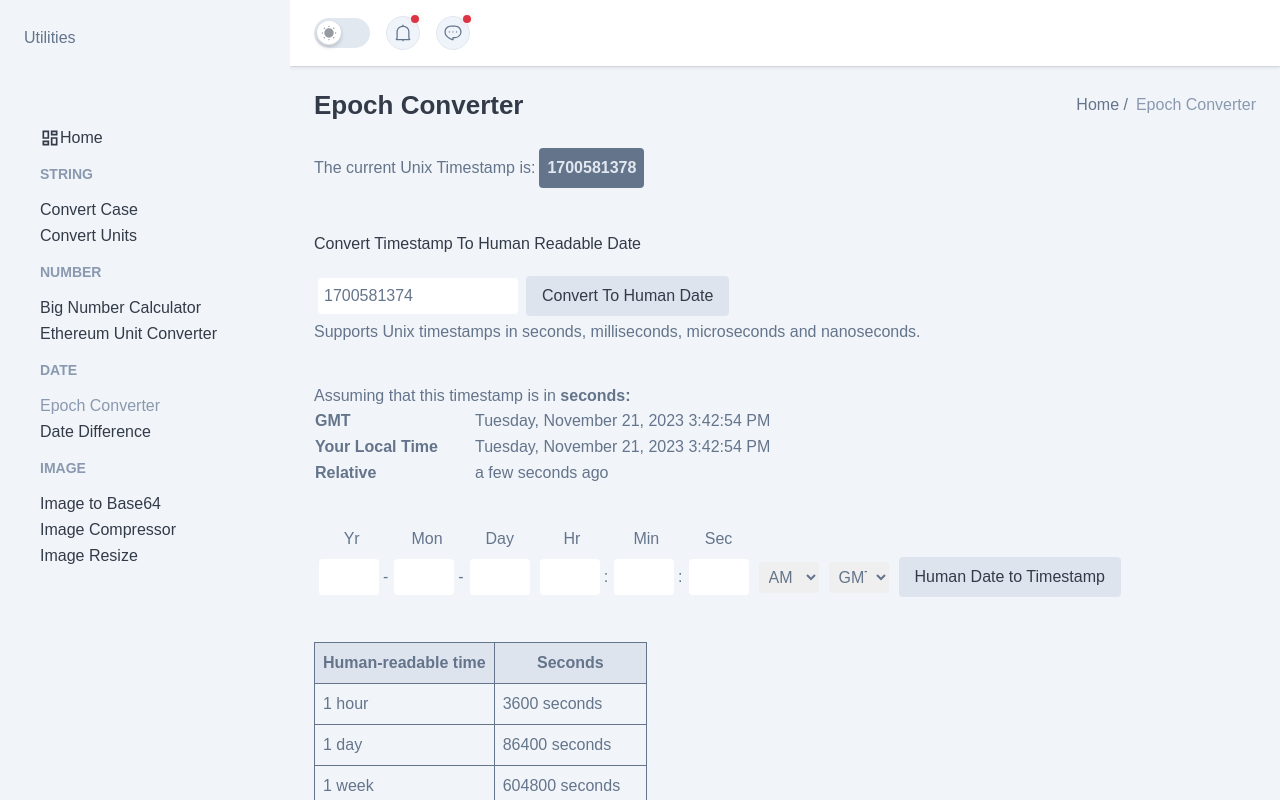
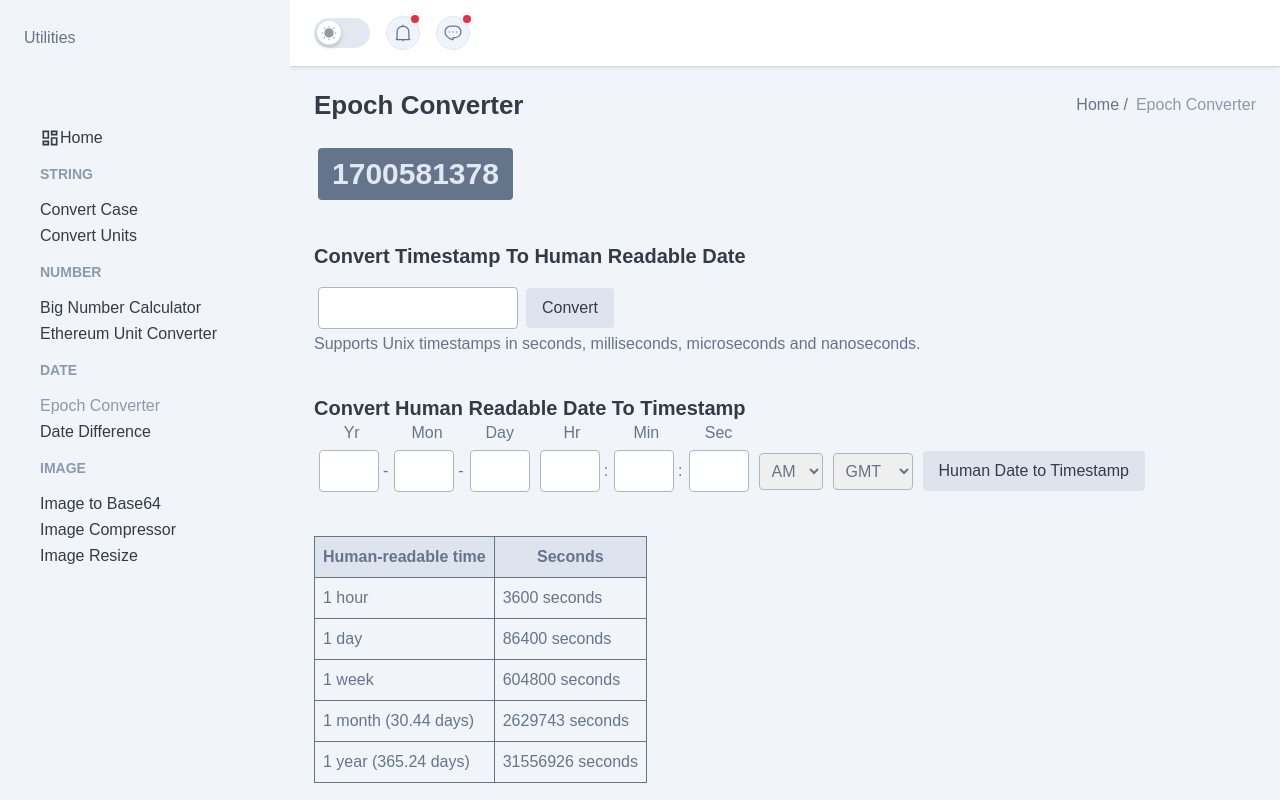
Before and after one commit to baotroy/utilities, a Next.js app: page /date/epoch-converter in a window 1280 px wide. Built offline with nearby package versions, Linux system fonts and the light colour scheme; a web font is replaced by a local one.

Commit message:
update epoch

```diff
--- a/app/date/epoch-converter/page.tsx
+++ b/app/date/epoch-converter/page.tsx
@@ -7,14 +7,18 @@ import {
   getTimestampUnit,
   dateFormat,
 } from "../utils";
+import { copyToClipboard } from "@/common/lib";
+import clsx from "clsx";
+import Toast from "react-hot-toast";
 const EpochConverter = () => {
   const [tickingUnixTimestamp, setTickingUnixTimestamp] =
     useState(getCurrent());
   const [intervalId, setIntervalId] = useState();
   const [meridiem, setMeridiem] = useState("AM");
   const [locale, setLocale] = useState("GMT");
+  const [convertTimestampVal, setConvertTimestampVal] = useState("");
 
-  const [currentTimestamp, setCurrentTimestamp] = useState(getCurrent());
+  const [inputCurrentTimestamp, setInputCurrentTimestamp] = useState("");
 
   useEffect(() => {
     const id = setInterval(() => {
@@ -37,22 +41,40 @@ const EpochConverter = () => {
     setIntervalId(id);
   };
 
+  const handleOnChangeInputTimestamp = (str: string) => {
+    setInputCurrentTimestamp(str);
+  };
+
+  const convertTimeStamptoHumanDate = () => {
+    if (!isNumber(inputCurrentTimestamp)) {
+      Toast.error("Invalid timestamp");
+      return;
+    }
+    setConvertTimestampVal(inputCurrentTimestamp);
+  };
+
+  const isNumber = (str: string): boolean => /^\d+$/.test(str);
+
   return (
     <>
       <Breadcrumb />
       <div>
-        The current Unix Timestamp is:
+        {/* The current Unix Timestamp is: */}
         <span
           onMouseEnter={handleMouseEnter}
           onMouseLeave={handleMouseLeave}
+          onClick={() => copyToClipboard(tickingUnixTimestamp.toString())}
           className="
-                p-2
+                py-2
                 m-1
                 rounded
                 text-stroke
+                text-center
                 font-bold
                 inline-block
                 bg-body
+                text-3xl
+                w-[195px]
               "
         >
           {tickingUnixTimestamp}
@@ -60,22 +82,23 @@ const EpochConverter = () => {
       </div>
 
       <div className="mt-10">
-        <label htmlFor="epoch" className=" text-graydark dark:text-bodydark2">
+        <h3 className="text-graydark dark:text-bodydark2 font-semibold text-[20px]">
           Convert Timestamp To Human Readable Date
-        </label>
+        </h3>
         <div className="mt-4">
           <input
-            id="epoch"
             maxLength={20}
             type="text"
-            className="w-50 rounded p-1.5 mx-1"
-            defaultValue={currentTimestamp}
+            className="w-50 rounded border border-bodydark p-2 mx-1 outline-bodydark dark:outline-boxdark"
+            value={inputCurrentTimestamp}
+            onChange={(e) => handleOnChangeInputTimestamp(e.target.value)}
           />
           <button
+            onClick={convertTimeStamptoHumanDate}
             type="button"
             className="m-1 rounded bg-bodydark1 dark:bg-boxdark py-2 px-4 font-medium text-graydark dark:text-bodydark2"
           >
-            Convert To Human Date
+            Convert
           </button>
           {/* <button
             type="button"
@@ -88,30 +111,33 @@ const EpochConverter = () => {
           Supports Unix timestamps in seconds, milliseconds, microseconds and
           nanoseconds.
         </p>
-        <div className="mt-10">
+        <div className={clsx("mt-10", !convertTimestampVal && "hidden")}>
           Assuming that this timestamp is in{" "}
           <span className="font-semibold">
-            {getTimestampUnit(currentTimestamp)}:
+            {getTimestampUnit(parseInt(convertTimestampVal))}:
           </span>
           <table>
             <tbody>
               <tr>
                 <td className="font-bold w-40">GMT</td>
-                <td>{dateFormat(currentTimestamp, true)}</td>
+                <td>{dateFormat(parseInt(convertTimestampVal), true)}</td>
               </tr>
               <tr>
                 <td className="font-bold">Your Local Time</td>
-                <td>{dateFormat(currentTimestamp)}</td>
+                <td>{dateFormat(parseInt(convertTimestampVal))}</td>
               </tr>
               <tr>
                 <td className="font-bold">Relative</td>
-                <td>{getRelativeTime(currentTimestamp)}</td>
+                <td>{getRelativeTime(parseInt(convertTimestampVal))}</td>
               </tr>
             </tbody>
           </table>
         </div>
       </div>
       <div className="mt-10">
+        <h3 className="text-graydark dark:text-bodydark2 font-semibold text-[20px]">
+          Convert Human Readable Date To Timestamp
+        </h3>
         <div>
           <table>
             <thead>
@@ -132,7 +158,7 @@ const EpochConverter = () => {
                 <td>
                   <input
                     maxLength={4}
-                    className="w-15 rounded p-1.5 mx-1"
+                    className="w-15 rounded p-2 mx-1 border border-bodydark outline-bodydark dark:outline-boxdark"
                     defaultValue=""
                   />
                   -
@@ -140,7 +166,7 @@ const EpochConverter = () => {
                 <td>
                   <input
                     maxLength={4}
-                    className="w-15 rounded p-1.5 mx-1"
+                    className="w-15 rounded p-2 mx-1 border border-bodydark outline-bodydark dark:outline-boxdark"
                     defaultValue=""
                   />
                   -
@@ -148,14 +174,14 @@ const EpochConverter = () => {
                 <td>
                   <input
                     maxLength={4}
-                    className="w-15 rounded p-1.5 mx-1"
+                    className="w-15 rounded p-2 mx-1 border border-bodydark outline-bodydark dark:outline-boxdark"
                     defaultValue=""
                   />
                 </td>
                 <td>
                   <input
                     maxLength={4}
-                    className="w-15 rounded p-1.5 mx-1"
+                    className="w-15 rounded p-2 mx-1 border border-bodydark outline-bodydark dark:outline-boxdark"
                     defaultValue=""
                   />
                   :
@@ -163,7 +189,7 @@ const EpochConverter = () => {
                 <td>
                   <input
                     maxLength={4}
-                    className="w-15 rounded p-1.5 mx-1"
+                    className="w-15 rounded p-2 mx-1 border border-bodydark outline-bodydark dark:outline-boxdark"
                     defaultValue=""
                   />
                   :
@@ -171,13 +197,13 @@ const EpochConverter = () => {
                 <td>
                   <input
                     maxLength={4}
-                    className="w-15 rounded p-1.5 mx-1"
+                    className="w-15 rounded p-2 mx-1 border border-bodydark outline-bodydark dark:outline-boxdark"
                     defaultValue=""
                   />
                 </td>
                 <td>
                   <select
-                    className="w-15 rounded p-1.5 mx-1"
+                    className="w-16 rounded p-2 mx-1 border border-bodydark outline-bodydark dark:outline-boxdark"
                     value={meridiem}
                     onChange={(e) => setMeridiem(e.target.value)}
                   >
@@ -187,7 +213,7 @@ const EpochConverter = () => {
                 </td>
                 <td>
                   <select
-                    className="w-15 rounded p-1.5 mx-1"
+                    className="w-20 rounded p-2 mx-1 border border-bodydark outline-bodydark dark:outline-boxdark"
                     value={locale}
                     onChange={(e) => setLocale(e.target.value)}
                   >
--- a/app/date/utils.ts
+++ b/app/date/utils.ts
@@ -24,7 +24,8 @@ type TimestampDifferenceType = {
 type NearestUnitType = { value: number, unit: string, past: boolean }
 
 export const getCurrent = (): number => Math.floor(Date.now() / 1000);
-export const getTimestampUnit = (timestamp: number): string => {
+export const getTimestampUnit = (timestamp?: number): string => {
+  if (!timestamp) return ""
   const s =
     timestamp.toString().length > 20
       ? timestamp.toString().substring(0, 20)
@@ -78,7 +79,8 @@ const convertSecondsToNearestUnit = (differences: TimestampDifferenceType): Near
   return { value: 0, unit: TimestampUnit.SECOND, past: false };
 };
 
-export const getRelativeTime = (timestamp: number): string => {
+export const getRelativeTime = (timestamp?: number): string => {
+  if (!timestamp) return ""
   const { value, unit, past } = convertSecondsToNearestUnit(dateDiff(timestamp));
 
   let message = "";
@@ -102,7 +104,8 @@ export const getRelativeTime = (timestamp: number): string => {
   return past ? `${message} ago` : `in ${message}`;
 };
 
-export const dateFormat = (timestamp: number, utc = false): string => {
+export const dateFormat = (timestamp?: number, utc = false): string => {
+  if (!timestamp) return "";
     return utc
       ? dayjs(parseInt(formatString(timestamp.toString())))
           .utc()
--- a/app/string/convert-case/page.tsx
+++ b/app/string/convert-case/page.tsx
@@ -2,7 +2,7 @@
 import Breadcrumb from "@/components/Breadcrumbs/Breadcrumb";
 import { useState } from "react";
 import convertCase, { CaseType } from "../utils";
-import toast from "react-hot-toast";
+import { copyToClipboard } from "@/common/lib";
 const ConvertCase = () => {
   const [text, setText] = useState("");
   const [characterCount, setCharacterCount] = useState(0);
@@ -64,14 +64,7 @@ const ConvertCase = () => {
     {
       label: "Copy to Clipboard",
       handleClick: () => {
-        navigator.clipboard
-          .writeText(text)
-          .then(() => {
-            toast.success("Text copied to clipboard");
-          })
-          .catch(() => {
-            toast.error("Unable to copy");
-          });
+        copyToClipboard(text);
       },
     },
     {
--- /dev/null
+++ b/common/lib.ts
@@ -0,0 +1,13 @@
+import toast from "react-hot-toast";
+
+export const copyToClipboard = (content: string) => {
+  navigator.clipboard
+    .writeText(content)
+    .then(() => {
+      toast.success( "Copied to clipboard");
+    })
+    .catch(() => {
+      toast.error( "Unable to copy");
+    });
+
+}
```
